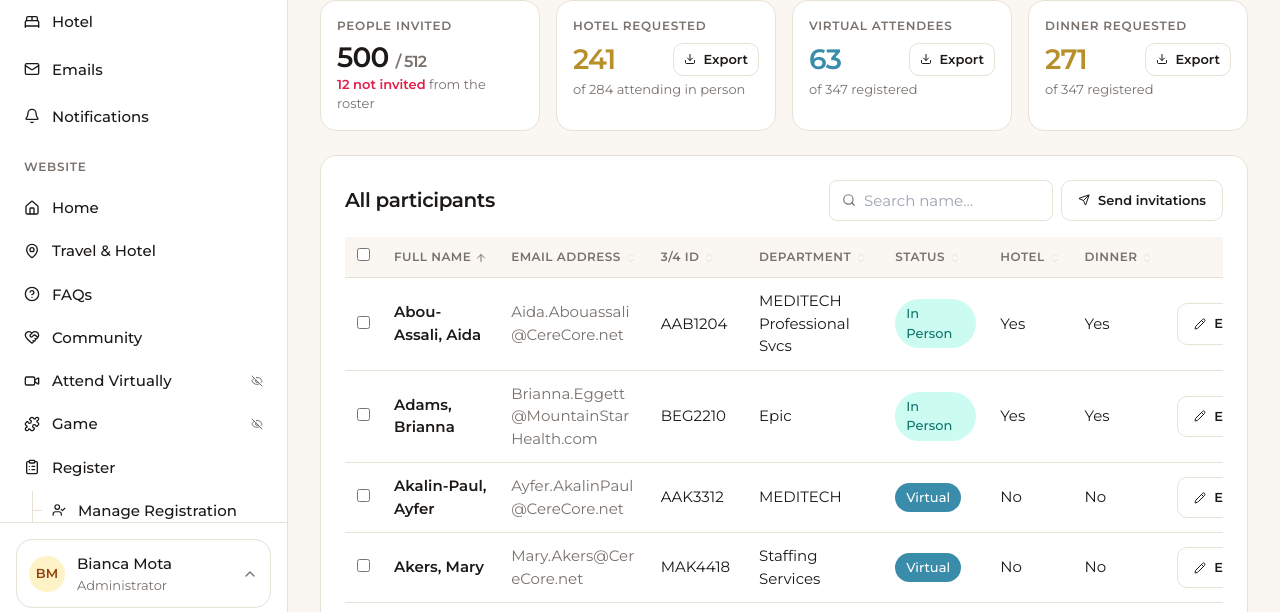
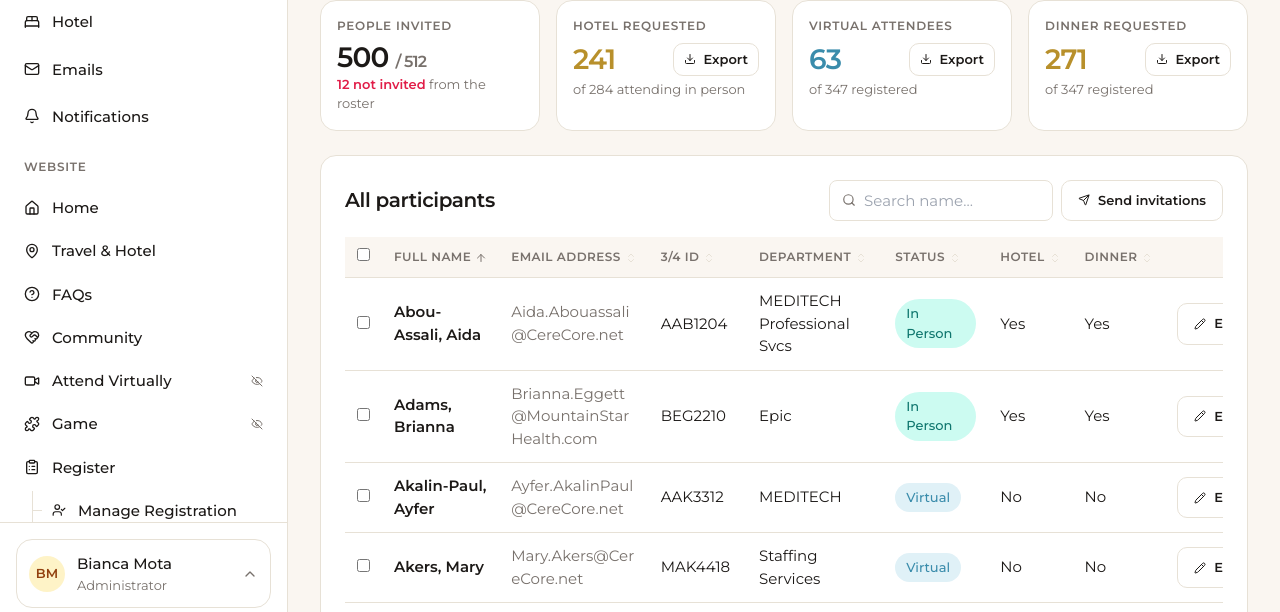
Before and after one commit to jamieholland-jpg/cerecore, a plain HTML site: page 2/index.html in a window 1280 px wide. Shown: the part 176-788 px from the top of the page. Drawn offline with nearby package versions, Linux system fonts and the light colour scheme.

Commit message:
Add files via upload

```diff
--- a/2/index.html
+++ b/2/index.html
@@ -80,7 +80,7 @@
   /* Pills / badges */
   .pill { display: inline-flex; align-items: center; gap: 6px; padding: 5px 11px; border-radius: 999px; font-size: 13px; font-weight: 500; }
   .pill-brand { background: var(--gold-soft); color: var(--gold-dark); }
-  .pill-sky { background: var(--sky-dark); color: #ffffff; }
+  .pill-sky { background: var(--sky-soft); color: var(--sky-dark); }
   .pill-teal { background: var(--teal-soft); color: var(--teal); }
   .pill-amber { background: var(--amber-soft); color: #92400e; }
   .pill-rose { background: #ffe4e6; color: var(--rose); }
```
